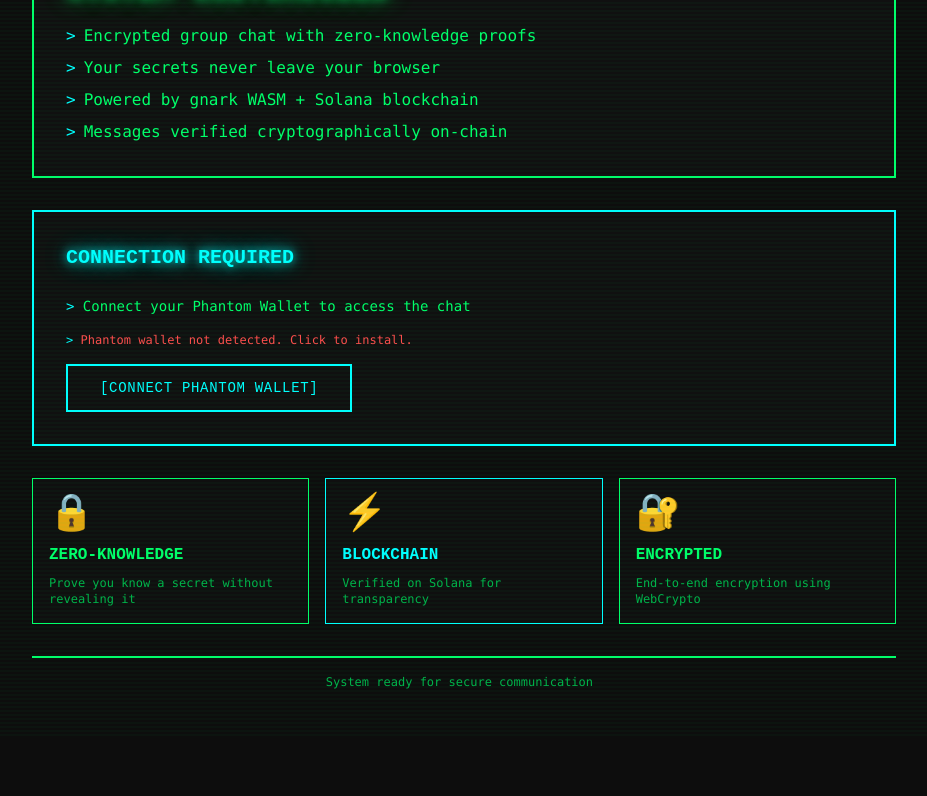
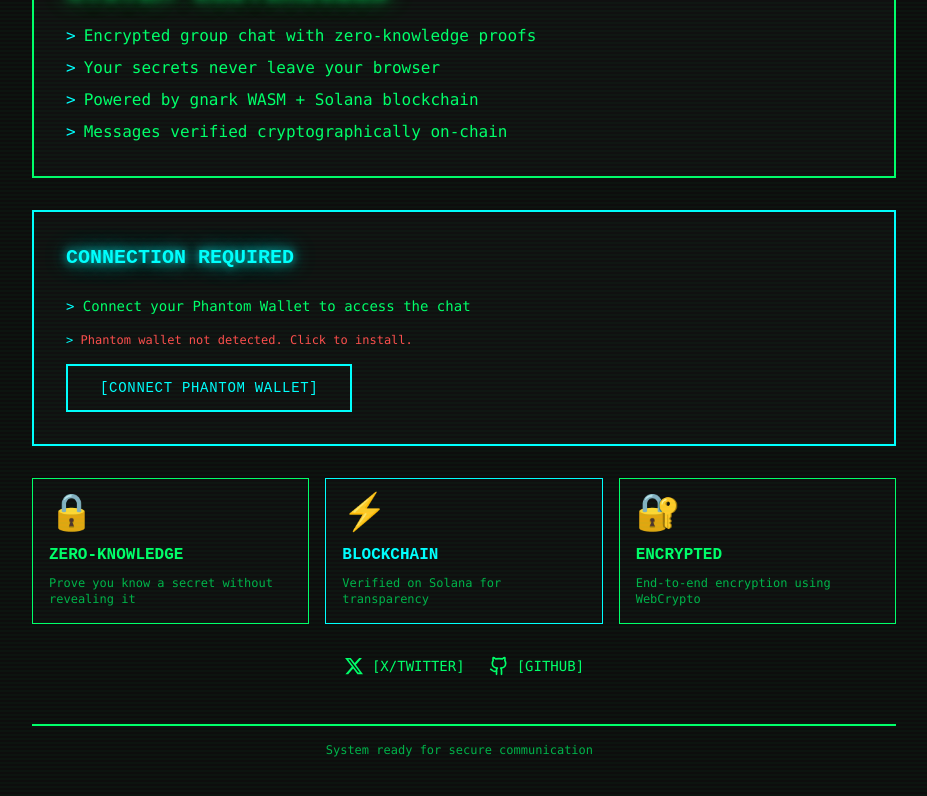
Before and after one commit to snarkchat-wq/snark-proof-chat, a React (Vite) app: page / in a window 1280 px wide. Shown: the part 424-1220 px from the top of the page, without its empty margins (176-1103 px from the left). Before the commit the page ends 1162 px from the top, so only its background shows below. Built offline with nearby package versions, Linux system fonts and the light colour scheme; what @solana/web3.js would draw is missing.

Commit message:
Add social links to main page
Add navigation links to X and GitHub on the main page.

```diff
--- a/src/pages/Index.tsx
+++ b/src/pages/Index.tsx
@@ -5,6 +5,7 @@ import TerminalHeader from "@/components/TerminalHeader";
 import { usePhantomWallet } from "@/hooks/usePhantomWallet";
 import { useToast } from "@/hooks/use-toast";
 import { isAdmin } from "@/lib/tokenGating";
+import { Github } from "lucide-react";
 
 const Index = () => {
   const { connected, publicKey, connect, isInstalled } = usePhantomWallet();
@@ -178,6 +179,30 @@ const Index = () => {
             </div>
           </div>
 
+          {/* Social Links */}
+          <div className="flex justify-center gap-6 pb-4">
+            <a
+              href="https://x.com/snarkchat_app"
+              target="_blank"
+              rel="noopener noreferrer"
+              className="flex items-center gap-2 text-primary hover:text-accent transition-colors font-mono text-sm"
+            >
+              <svg className="w-5 h-5" viewBox="0 0 24 24" fill="currentColor">
+                <path d="M18.244 2.25h3.308l-7.227 8.26 8.502 11.24H16.17l-5.214-6.817L4.99 21.75H1.68l7.73-8.835L1.254 2.25H8.08l4.713 6.231zm-1.161 17.52h1.833L7.084 4.126H5.117z"/>
+              </svg>
+              [X/TWITTER]
+            </a>
+            <a
+              href="https://github.com/snarkchat-wq/snark-proof-chat"
+              target="_blank"
+              rel="noopener noreferrer"
+              className="flex items-center gap-2 text-primary hover:text-accent transition-colors font-mono text-sm"
+            >
+              <Github className="w-5 h-5" />
+              [GITHUB]
+            </a>
+          </div>
+
           {/* Terminal footer */}
           <div className="border-t-2 border-primary pt-4">
             <p className="text-muted-foreground font-mono text-xs text-center cursor-blink">
```
